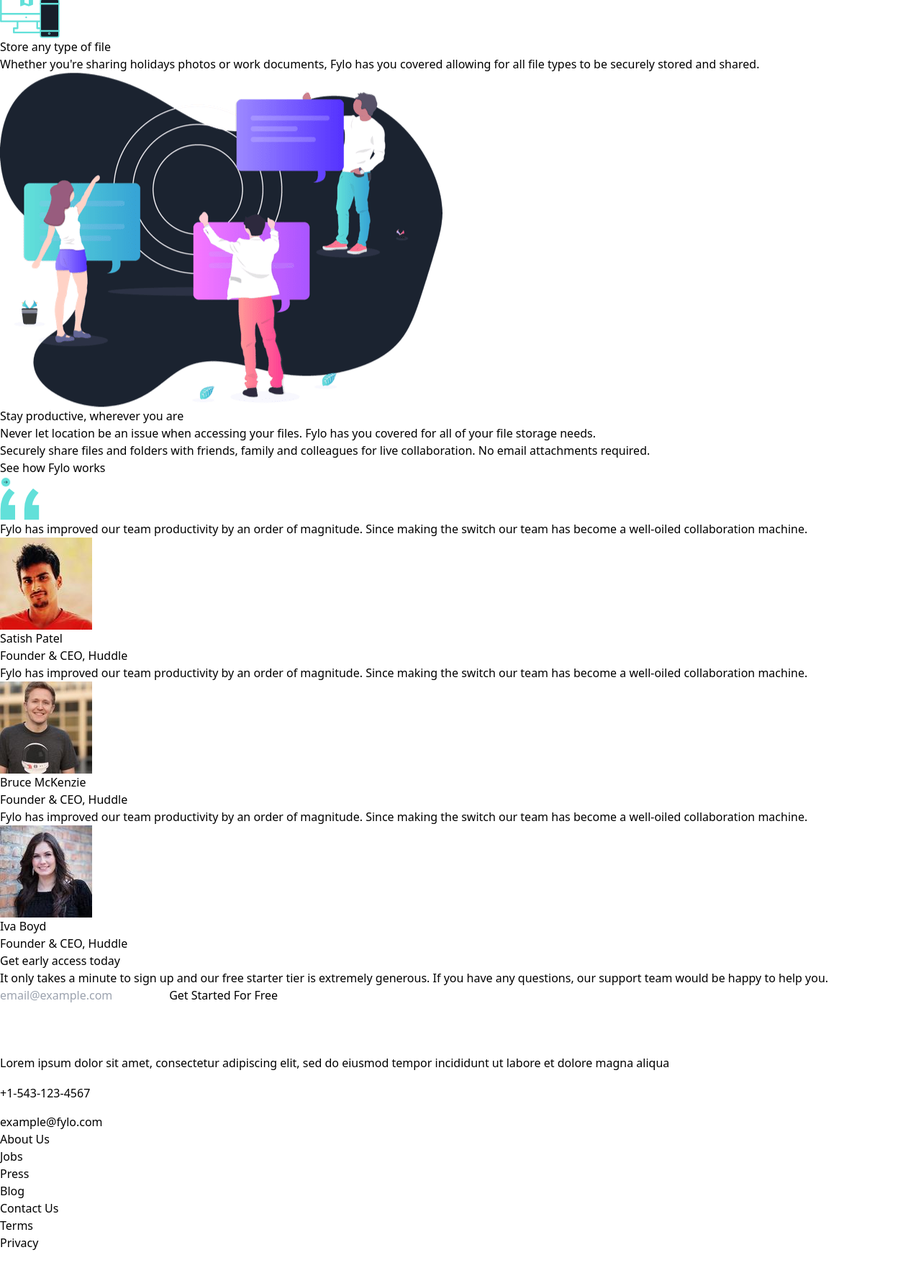
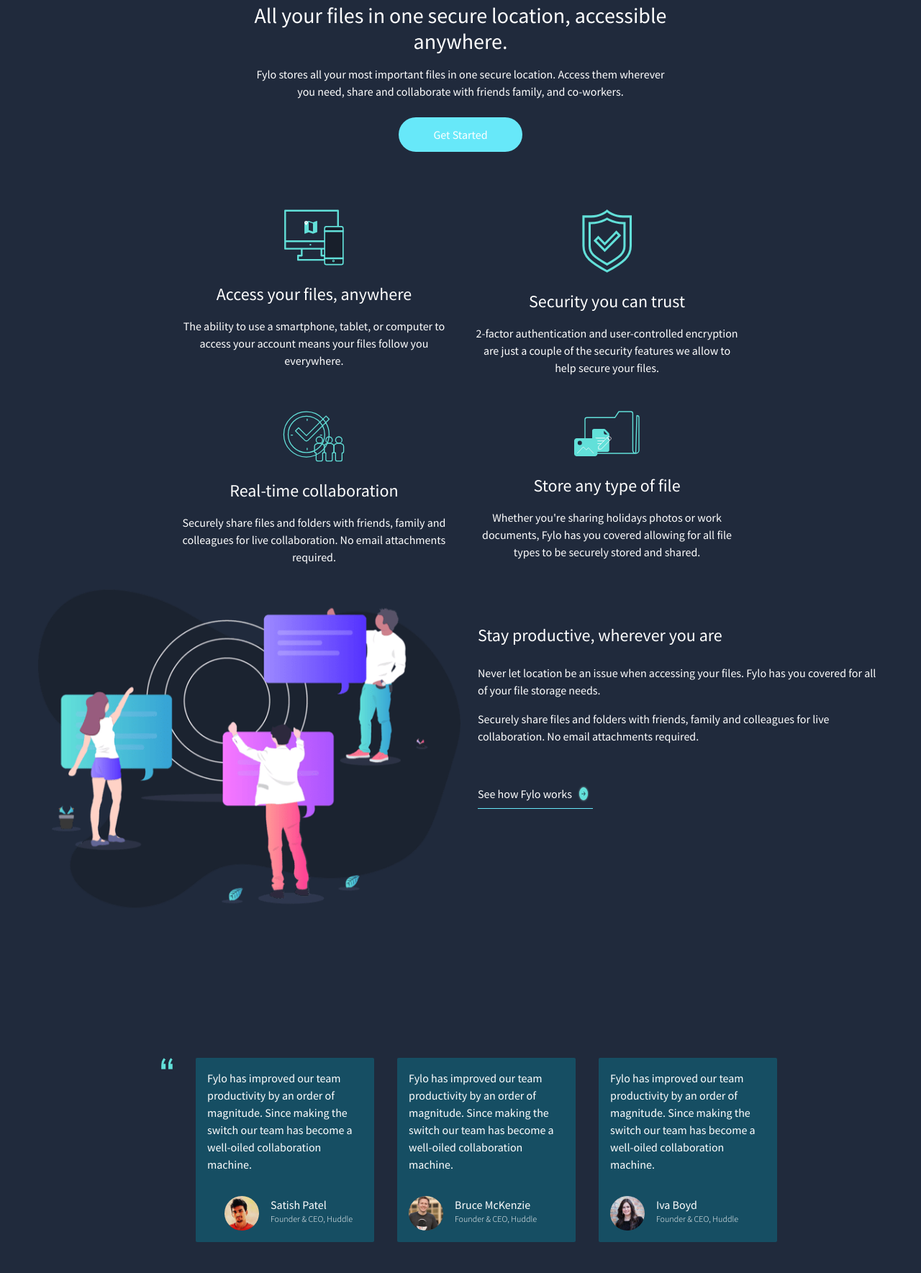
Before and after one commit to Nukelimer/fylo-dark-theme-landing-page-master, a website: page index.html in a window 1280 px wide. Shown: the part 599-2368 px from the top of the page at 72% size. Before the commit the page ends 2338 px from the top, so only its background shows below. Drawn offline with Linux system fonts and the light colour scheme.

Commit message:
responsiveness fixed.

```diff
--- a/index.html
+++ b/index.html
@@ -3,187 +3,267 @@
   <head>
     <meta charset="UTF-8" />
     <meta name="viewport" content="width=device-width, initial-scale=1.0" />
-    <!-- displays site properly based on user's device -->
 
+    <link rel="icon" type="image/png" sizes="32x32" href="./images/logo.svg" />
+
+    <link rel="preconnect" href="https://fonts.googleapis.com" />
+    <link rel="preconnect" href="https://fonts.gstatic.com" crossorigin />
     <link
-      rel="icon"
-      type="image/png"
-      sizes="32x32"
-      href="./images/logo.svg" />
+      href="https://fonts.googleapis.com/css2?family=Raleway:wght@100;300;400;500;700&display=swap"
+      rel="stylesheet" />
+
+    <link rel="preconnect" href="https://fonts.googleapis.com" />
+    <link rel="preconnect" href="https://fonts.gstatic.com" crossorigin />
+    <link
+      href="https://fonts.googleapis.com/css2?family=Source+Sans+Pro:wght@200;300;400;700&display=swap"
+      rel="stylesheet" />
 
     <link rel="stylesheet" href="./dist/output.css" />
   </head>
   <body>
-<div class="">
-  <div class="">
-    <header>
-      <img
-        src="./images/logo.svg"
-        alt="logo" />
-      <ul>
-        <li>Features</li>
-        <li>Themes</li>
-        <li>Sign In</li>
+    <div class="" style="background: hsl(219, 30%, 18%)">
+      <div class="container w-11/12 mx-auto font-Sans text-white">
+        <header class="flex pt-6 justify-between">
+          <img src="./images/logo.svg" alt="logo" class="w-3/12" />
+          <ul class="flex">
+            <li class="mr-4 hover:font-Raleway focus:font-Raleway">Features</li>
+            <li class="mr-4 hover:font-Raleway focus:font-Raleway">Themes</li>
+            <li class="hover:font-Raleway focus:font-Raleway">Sign In</li>
           </ul>
         </header>
 
-    <section>
-      <h1>All your files in one secure location, accessible anywhere.</h1>
+        <section class="sm:w-1/2 sm:mx-auto">
+          <div class="mt-10">
+            <img src="./images/illustration-intro.png" alt="" />
+          </div>
+          <h1 class="text-3xl text-center my-4">
+            All your files in one secure location, accessible anywhere.
+          </h1>
 
-      <p>
-        Fylo stores all your most important files in one secure location. Access
-        them wherever you need, share and collaborate with friends family, and
-        co-workers.
+          <p class="text-center mb-6">
+            Fylo stores all your most important files in one secure location.
+            Access them wherever you need, share and collaborate with friends
+            family, and co-workers.
           </p>
-      <button>Get Started</button>
+          <button class="bg-cyan-300 rounded-3xl flex mx-auto py-3 px-12 mb-20">
+            Get Started
+          </button>
         </section>
 
-    <section>
-      <div class="">
-        <img src="./images/icon-access-anywhere.svg" alt="image" />
-        <h1>Access your files, anywhere</h1>
-        <p>
-          The ability to use a smartphone, tablet, or computer to access your
-          account means your files follow you everywhere.
+        <section
+          class="sm:grid sm:w-2/3 sm:mx-auto sm:flex-wrap sm:grid-rows-2 sm:grid-cols-2 sm: gap-8">
+          <div class="mb-20 sm:mb-4">
+            <img
+              src="./images/icon-access-anywhere.svg"
+              alt="image"
+              class="mx-auto mb-6" />
+            <h1 class="text-center text-2xl pb-4">
+              Access your files, anywhere
+            </h1>
+            <p class="text-center">
+              The ability to use a smartphone, tablet, or computer to access
+              your account means your files follow you everywhere.
             </p>
           </div>
 
-      <div class="">
-        <img src="./images/icon-access-anywhere.svg" alt="image" />
-        <h1>Security you can trust</h1>
-        <p>
+          <div class="mb-20 sm:mb-4">
+            <img
+              src="./images/icon-security.svg"
+              alt="image"
+              class="mx-auto mb-6" />
+            <h1 class="text-center text-2xl pb-4">Security you can trust</h1>
+            <p class="text-center">
               2-factor authentication and user-controlled encryption are just a
-          couple of the security features we allow to help secure your files.
+              couple of the security features we allow to help secure your
+              files.
             </p>
           </div>
 
-      <div class="">
-        <img src="./images/icon-access-anywhere.svg" alt="image" />
-        <h1>Real-time collaboration</h1>
-        <p>
-          Securely share files and folders with friends, family and colleagues
-          for live collaboration. No email attachments required.
+          <div class="mb-20 sm:mb-4">
+            <img
+              src="./images/icon-collaboration.svg"
+              alt="image"
+              class="mx-auto mb-6 text-cya/n-300" />
+            <h1 class="text-center text-2xl pb-4">Real-time collaboration</h1>
+            <p class="text-center">
+              Securely share files and folders with friends, family and
+              colleagues for live collaboration. No email attachments required.
             </p>
           </div>
 
-      <div class="">
-        <img src="./images/icon-access-anywhere.svg" alt="image" />
-        <h1>Store any type of file</h1>
-        <p>
-          Whether you're sharing holidays photos or work documents, Fylo has you
-          covered allowing for all file types to be securely stored and shared.
+          <div class="mb-52 sm:mb-4">
+            <img
+              src="./images/icon-any-file.svg"
+              alt="image"
+              class="mx-auto mb-6" />
+            <h1 class="text-center text-2xl pb-4">Store any type of file</h1>
+            <p class="text-center">
+              Whether you're sharing holidays photos or work documents, Fylo has
+              you covered allowing for all file types to be securely stored and
+              shared.
             </p>
           </div>
         </section>
 
-    <section>
-      <div class="">
-        <img src="images/illustration-stay-productive.png" alt="" />
-        <h1>Stay productive, wherever you are</h1>
-        <p>
-          Never let location be an issue when accessing your files. Fylo has you
-          covered for all of your file storage needs.
+        <section class="mb-52 sm:flex">
+          <div class="sm:flex sm:flex-row">
+            <img
+              src="images/illustration-stay-productive.png"
+              alt="illustration-stay-productive" class="sm:w-1/2"/>
+
+            <div class="sm:flex sm:flex-col sm:ml-6">
+              <h1 class="pt-12 pb-6 text-2xl text-center sm:text-start">
+                Stay productive, wherever you are
+              </h1>
+              <p class="mb-4">
+                Never let location be an issue when accessing your files. Fylo
+                has you covered for all of your file storage needs.
               </p>
-        <p>
-          Securely share files and folders with friends, family and colleagues
-          for live collaboration. No email attachments required.
+              <p class="pb-4">
+                Securely share files and folders with friends, family and
+                colleagues for live collaboration. No email attachments
+                required.
               </p>
+              <div class="flex mt-10">
+                <p class="mr-2">See how Fylo works</p>
+                <img src="./images/icon-arrow.svg" alt="icon-arrow" />
               </div>
-      <div class="">
-        <p>See how Fylo works</p>
-        <img src="./images/icon-arrow.svg" alt="" />
+              <div class="bg-cyan-300 h-px w-40 mt-2"></div>
+            </div>
           </div>
         </section>
-
-    <section>
-      <img src="./images/bg-quotes.png" alt="bg-quotes" />
-      <div class="">
+        <!-- sm:grid sm:gap-8 sm:grid-cols-3 sm:flex-grow-0 -->
+        <section class="mb-40 flex sm:w-3/4 sm:flex-row sm:mx-auto flex-col">
+          <img src="./images/bg-quotes.png" alt="bg-quotes" class=" h-4 w-4 mb-4 ml-6" />
+          <div class="w-11/12 bg-cyan-900 mx-auto rounded-sm p-4 mb-10 sm:ml-8">
             <p>
               Fylo has improved our team productivity by an order of magnitude.
-          Since making the switch our team has become a well-oiled collaboration
-          machine.
+              Since making the switch our team has become a well-oiled
+              collaboration machine.
             </p>
-        <div class="">
-          <img src="./images/profile-1.jpg" alt="profile-1" />
-          <div class="">
+            <div class="flex mt-8 sm:pl-6">
+              <img
+                src="./images/profile-1.jpg"
+                alt="profile-1"
+                class="rounded-full h-12 w-12 mr-4" />
+              <div>
                 <h2>Satish Patel</h2>
-            <p>Founder & CEO, Huddle</p>
+                <p class="text-xs font-light">Founder & CEO, Huddle</p>
               </div>
             </div>
           </div>
 
-      <div class="">
+          <div class="w-11/12 bg-cyan-900 mx-auto rounded-sm p-4 mb-10 sm:ml-8">
             <p>
               Fylo has improved our team productivity by an order of magnitude.
-          Since making the switch our team has become a well-oiled collaboration
-          machine.
+              Since making the switch our team has become a well-oiled
+              collaboration machine.
             </p>
-        <div class="">
-          <img src="./images/profile-2.jpg" alt="profile-2" />
+            <div class="flex mt-8">
+              <img
+                src="./images/profile-2.jpg"
+                alt="profile-2"
+                class="rounded-full h-12 w-12 mr-4" />
               <div class="">
                 <h2>Bruce McKenzie</h2>
-            <p>Founder & CEO, Huddle</p>
+                <p class="text-xs font-light">Founder & CEO, Huddle</p>
               </div>
             </div>
           </div>
 
-      <div class="">
+          <div class="w-11/12 bg-cyan-900 mx-auto rounded-sm p-4 mb-10 sm:ml-8">
             <p>
               Fylo has improved our team productivity by an order of magnitude.
-          Since making the switch our team has become a well-oiled collaboration
-          machine.
+              Since making the switch our team has become a well-oiled
+              collaboration machine.
             </p>
-        <div class="">
-          <img src="./images/profile-3.jpg" alt="profile-3" />
+            <div class="flex mt-8">
+              <img
+                src="./images/profile-3.jpg"
+                alt="profile-3"
+                class="rounded-full h-12 w-12 mr-4" />
               <div class="">
                 <h2>Iva Boyd</h2>
-            <p>Founder & CEO, Huddle</p>
+                <p class="text-xs font-light">Founder & CEO, Huddle</p>
               </div>
             </div>
           </div>
         </section>
-    <section>
-      <h1>Get early access today</h1>
-      <p>
-        It only takes a minute to sign up and our free starter tier is extremely
-        generous. If you have any questions, our support team would be happy to
-        help you.
+        <section class="bg-slate-700 shadow-lg shadow-slate-500/50 pb-6 mb-16">
+          <h1 class="pt-6 pb-6 text-2xl text-center sm:text-4xl">
+            Get early access today
+          </h1>
+          <p class="py-4 text-center">
+            It only takes a minute to sign up and our free starter tier is
+            extremely generous. If you have any questions, our support team
+            would be happy to help you.
           </p>
-      <input type="email" name="email" id="" placeholder="email@example.com" />
-      <button>Get Started For Free</button>
-    </section>
+          <div class="sm:flex">
+            <input
+              type="email"
+              name="email"
+              id=""
+              placeholder="email@example.com"
+              class="sm:w-3/4 my-4 px-3 py-2 bg-white border shadow-sm border-slate-300 placeholder-slate-400 focus:outline-none focus:border-sky-500 focus:ring-sky-500 block w-11/1.2 rounded-md sm:text-sm focus:ring-1 mx-auto" />
 
-    <section>
-      <img src="./images/logo.svg" alt="logo" />
-      <div class="">
-        <img src="./images/icon-location.svg" alt="icon-location" />
-        <p>
-          Lorem ipsum dolor sit amet, consectetur adipiscing elit, sed do
-          eiusmod tempor incididunt ut labore et dolore magna aliqua
-        </p>
-      </div>
-
-      <div class="">
-        <img src="./images/icon-phone.svg" alt="icon-phone" />
-        <p>+1-543-123-4567</p>
-      </div>
-      <div class="">
-        <img src="./images/icon-email.svg" alt="icon-email" />
-        <p>example@fylo.com</p>
+            <button
+              class="sm:py-2 sm:px-3 sm:mx-auto sm:w-2/8 sm:h-10 sm:rounded-r-3xl bg-cyan-300 rounded-3xl flex mx-auto py-3 px-8 mb-18 sm:self-center">
+              Get Started For Free
+            </button>
           </div>
         </section>
 
-    <footer>
-      <ul>
-        <li>About Us</li>
-        <li>Jobs</li>
-        <li>Press</li>
-        <li>Blog</li>
-        <li>Contact Us</li>
-        <li>Terms</li>
-        <li>Privacy</li>
-      </ul>
+        <div class="sm:flex">
+          <section class="sm:flex sm:flex-row sm:items-center">
+            <div class="sm:flex sm:flex-col sm:w-2/4">
+              <img
+                src="./images/logo.svg"
+                alt="logo"
+                class="w-3/12 sm:h-15 sm:w-15" />
+              <div class="flex mt-12 sm:flex-row">
+                <img
+                  src="./images/icon-location.svg"
+                  alt="icon-location"
+                  class="w-7 h-7 mr-8 sm:h- sm:w-" />
+                <p>
+                  Lorem ipsum dolor sit amet, consectetur adipiscing elit, sed
+                  do eiusmod tempor incididunt ut labore et dolore magna aliqua
+                </p>
+              </div>
+            </div>
+
+            <div class="sm:flex sm:flex-col sm:ml-20">
+              <div class="flex mt-8">
+                <img
+                  src="./images/icon-phone.svg"
+                  alt="icon-phone"
+                  class="w-7 h-7 mr-8" />
+                <p>+1-543-123-4567</p>
+              </div>
+              <div class="flex mt-8 mb-16">
+                <img
+                  src="./images/icon-email.svg"
+                  alt="icon-email"
+                  class="w-7 h-7 mr-8" />
+                <p>example@fylo.com</p>
+              </div>
+            </div>
+          </section>
+
+          <footer class="my-12 pb-32 sm:flex sm:items-start sm:pb-0">
+            <div class="">
+              <p>About Us</p>
+              <p>Jobs</p>
+              <p>Press</p>
+              <p class="mb-4">Blog</p>
+            </div>
+            <div class="sm:flex sm:flex-col sm:pl-12">
+              <p>Contact Us</p>
+              <p>Terms</p>
+              <p>Privacy</p>
+            </div>
           </footer>
+        </div>
       </div>
     </div>
   </body>
--- a/src/input.css
+++ b/src/input.css
@@ -1,3 +1,9 @@
 @tailwind base;
 @tailwind components;
 @tailwind utilities;
+
+
+
+.l{
+    background:hsl(219, 30%, 18%)
+}
--- a/tailwind.config.js
+++ b/tailwind.config.js
@@ -2,6 +2,11 @@
 module.exports = {
   content: ['./src/**/*.{html,js}','./index.html'],
   theme: {
+
+    fontFamily: {
+      'Raleway': ['Raleway', 'sans-serif'],
+      'Sans' : ['Source Sans Pro', 'sans-serif']
+    },
     extend: {},
   },
   plugins: [],
```
Also changed, not shown: dist/output.css. Lines whose indentation alone changed are shown as unchanged.
